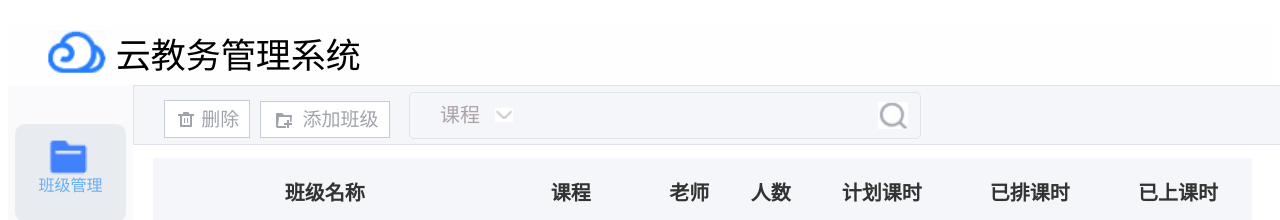
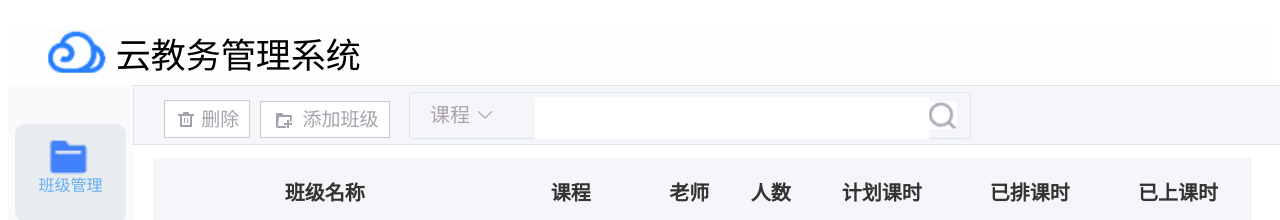
Before and after one commit to hanzixing123/vue, a Vue app in the folder lishang/: page /#/banji in a window 1280 px wide. Shown: the top 220 px of the page. Built offline with nearby package versions, Linux system fonts and the light colour scheme.

Commit message:
学员管理

```diff
--- a/lishang/src/components/banji/index.vue
+++ b/lishang/src/components/banji/index.vue
@@ -4,8 +4,19 @@
       <button><span /> 删除</button>
       <button @click="dialogFormVisible = true"><span /> 添加班级</button>
       <div class="banji-option">
-        <span class="btn-op">课程</span>
-        <span class="btn-img"></span>
+        <el-dropdown>
+          <span class="el-dropdown-link">
+            课程<i class="el-icon-arrow-down el-icon--right"></i>
+          </span>
+          <el-dropdown-menu slot="dropdown">
+            <el-dropdown-item>架子鼓基础班2021</el-dropdown-item>
+            <el-dropdown-item>架子鼓基础班2021</el-dropdown-item>
+            <el-dropdown-item>架子鼓基础班2021</el-dropdown-item>
+            <el-dropdown-item disabled>架子鼓基础班2021</el-dropdown-item>
+            <el-dropdown-item divided>架子鼓基础班2021</el-dropdown-item>
+          </el-dropdown-menu>
+        </el-dropdown>
+        <input type="text" name="" class="btn-sou" id="" />
       </div>
     </el-footer>
 
@@ -219,7 +230,7 @@ body {
 }
 
 .banji-option {
-  width: 510px;
+  width: 560px;
   height: 45px;
   border: 1px solid #dfe4ea;
   background-color: #fff;
@@ -227,26 +238,18 @@ body {
   top: -46px;
   left: 255px;
   border-radius: 5px;
-  background: url("./img/sou.gif") no-repeat 468px;
+  background: url("./img/sou.gif") no-repeat 517px;
   cursor: pointer;
 }
 
-.btn-op {
+.el-dropdown-link {
   font-size: 20px;
   height: 45px;
   line-height: 45px;
   color: #aca3a8;
+  margin-left: 20px;
 }
 
-.btn-img {
-  background: url("./img/xia.gif") no-repeat;
-  position: relative;
-  float: left;
-  width: 30px;
-  height: 23px;
-  left: 85px;
-  top: 15px;
-}
 
 .tu-img {
   background: url("./img/ico.png") 1px 513px;
@@ -262,14 +265,20 @@ body {
   width: 447px;
 }
 
-.block{
+.block {
   padding-top: 15px;
   margin-left: 55px;
 }
 
-.el-dialog{
+.el-dialog {
   box-shadow: 0 0 5px #aeafb1;
   border-radius: 5px;
+}
 
+.btn-sou {
+  width: 390px;
+  height: 40px;
+  margin-left: 40px;
+  border: none;
 }
 </style>
```
